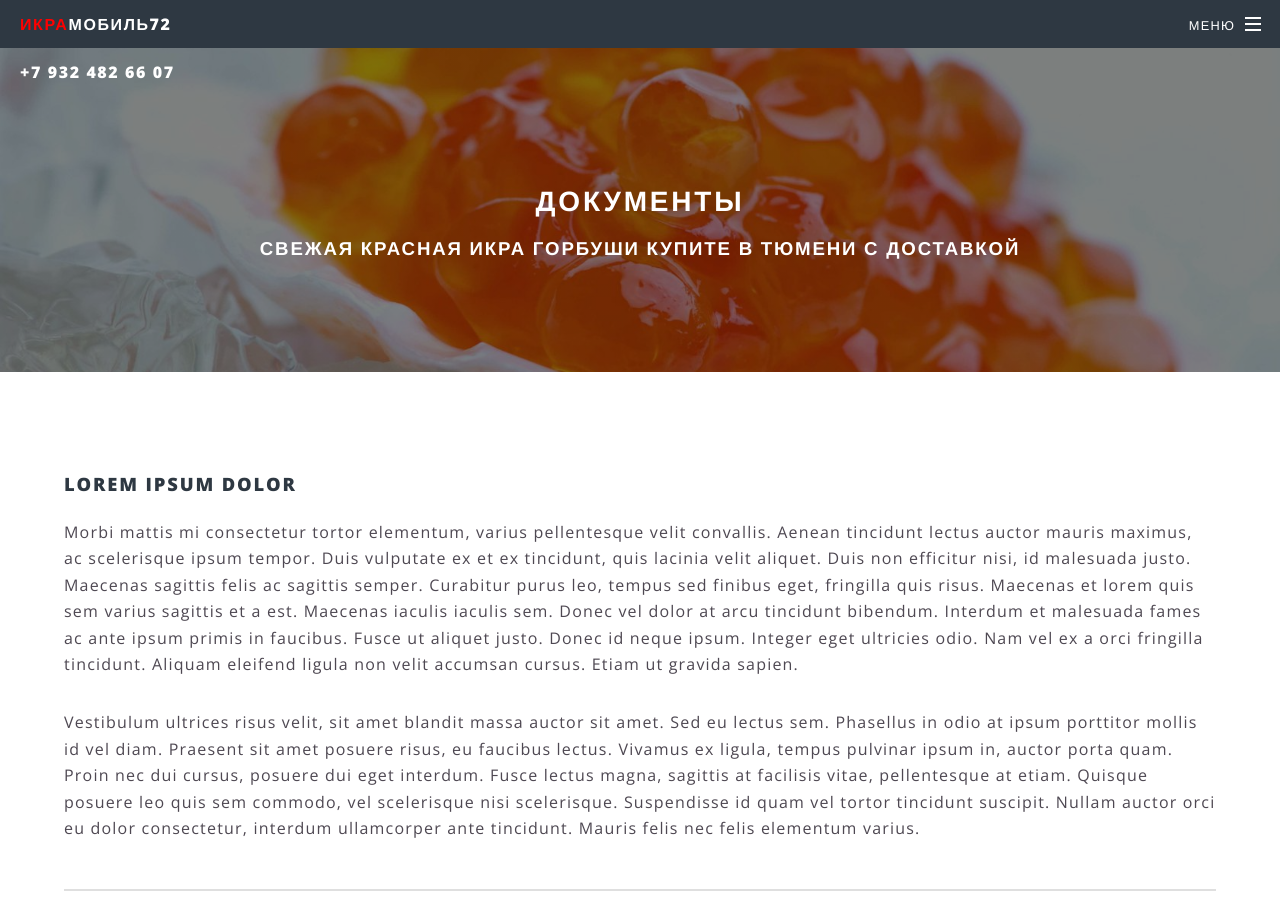
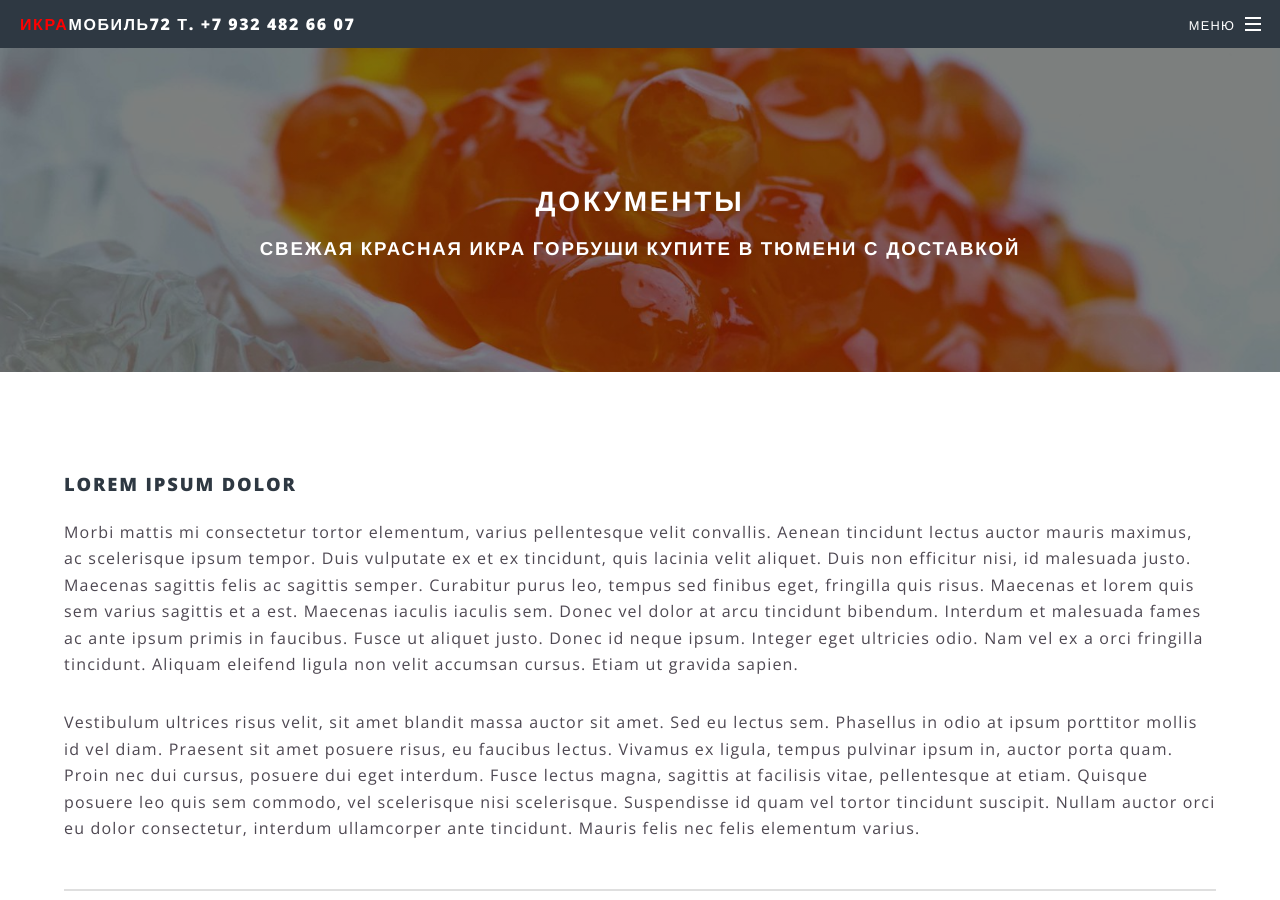
Before and after one commit to ikraman72/ikraman72.github.io, a Jekyll site: the page built from generic.html, in a window 1280 px wide and 900 px high. Built offline with Jekyll 4.4.1, drawn with Linux system fonts in a browser that asks for light colours.

Commit message:
Update header.html

```diff
--- a/_includes/header.html
+++ b/_includes/header.html
@@ -1,6 +1,6 @@
 <!-- Header -->
 <header id="header"{% if page.layout == 'landing' %} class="alt"{% endif %}>
-<h1><a href="{{ site.baseurl }}/index.html"><span style=color:#ff0000;>ИКРА</span>МОБИЛЬ72</a> <a href="tel:+79324826607">+7 932 482 66 07</a></h1>
+<h1><a href="tel:+79324826607"><span style=color:#ff0000;>ИКРА</span>МОБИЛЬ72 т. +7 932 482 66 07</a></h1>
   <nav id="nav">
     <ul>
       <li class="special">
```
